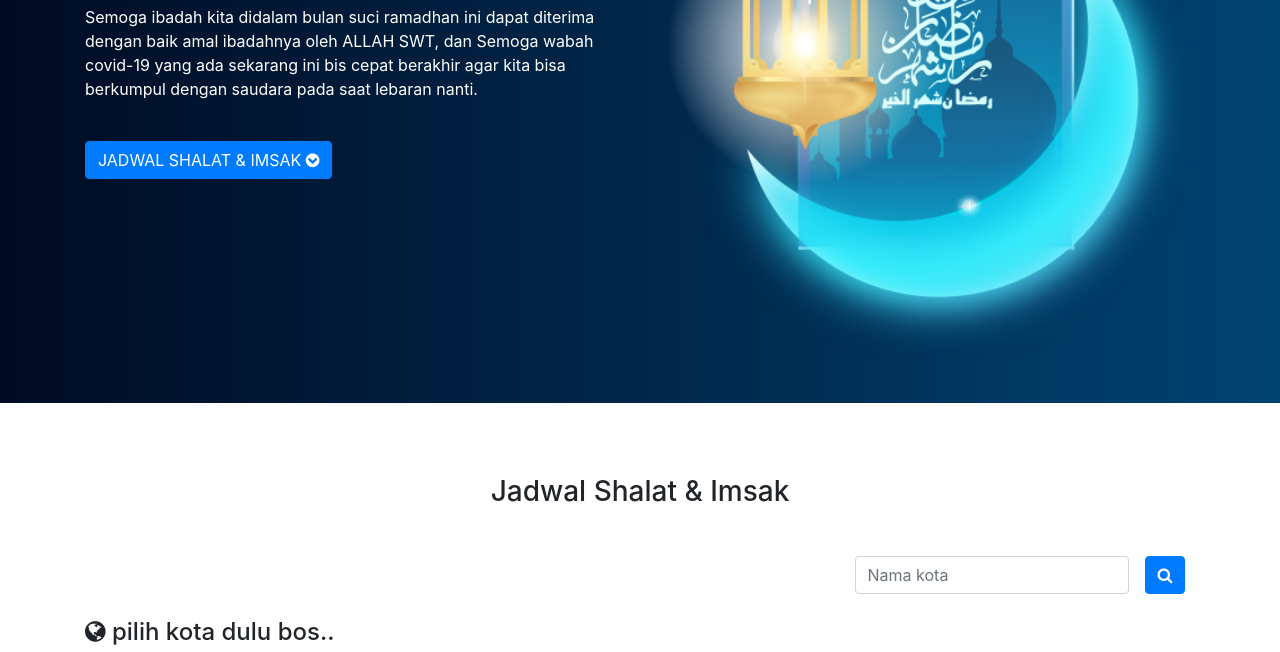
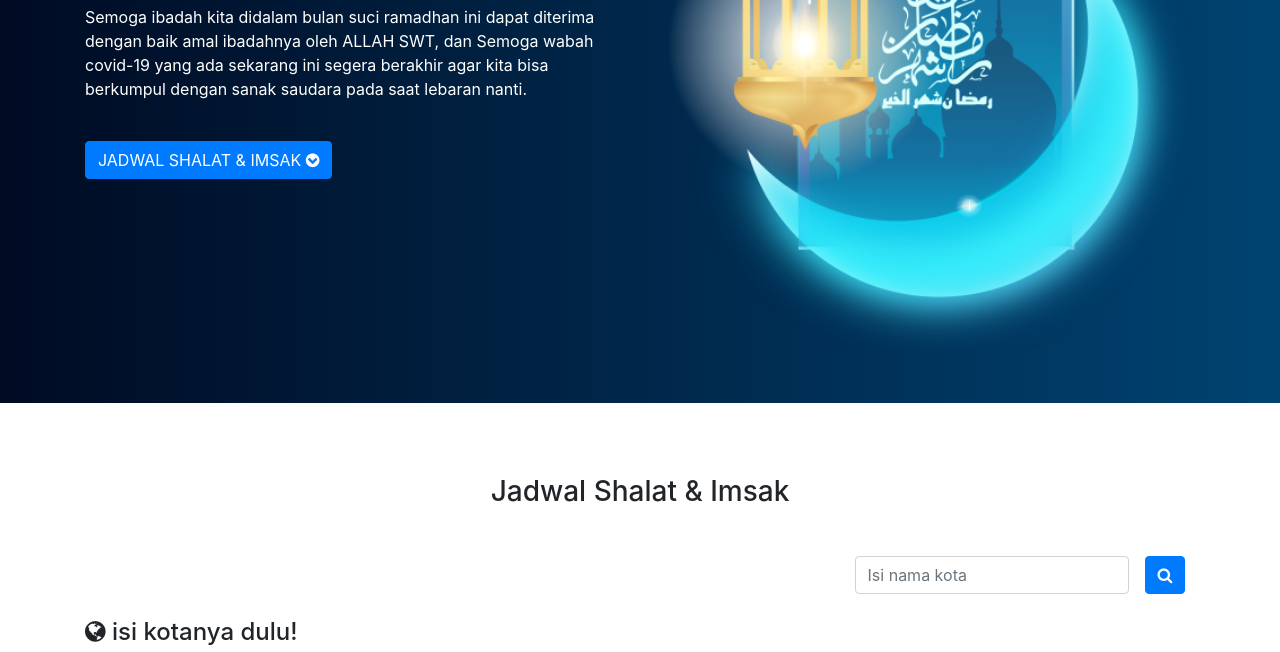
Before and after one commit to sugiyono85/covid-19, a plain HTML site: page ramadhan/index.html in a window 1280 px wide. Shown: the part 321-973 px from the top of the page. Drawn offline with nearby package versions, Linux system fonts and the light colour scheme.

Commit message:
Update index.html

```diff
--- a/ramadhan/index.html
+++ b/ramadhan/index.html
@@ -20,7 +20,7 @@
                 <div class="col-lg-6 py-5 my-5 my-md-0 middle">
                     <div class="text-center text-md-left">
                         <h2 class="text-white text-uppercase">ramadhan 1441 H</h2>
-                        <p class="text-white">Semoga ibadah kita didalam bulan suci ramadhan ini dapat diterima dengan baik amal ibadahnya oleh ALLAH SWT, dan Semoga wabah covid-19 yang ada sekarang ini bis cepat berakhir agar kita bisa berkumpul dengan saudara pada saat lebaran nanti. </p>
+                        <p class="text-white">Semoga ibadah kita didalam bulan suci ramadhan ini dapat diterima dengan baik amal ibadahnya oleh ALLAH SWT, dan Semoga wabah covid-19 yang ada sekarang ini segera berakhir agar kita bisa berkumpul dengan sanak saudara pada saat lebaran nanti. </p>
                         <a href="#jadwal-shalat-imsak" class="btn btn-primary text-uppercase mt-4">jadwal shalat & imsak <i class="fa fa-chevron-circle-down"></i></a>
                     </div>
                 </div>
@@ -38,13 +38,13 @@
                     <div class="col-md-6 col-lg-4 ml-auto">
                         <form action="" class="form-inline py-2 py-lg-4 middle-both">
                             <div class="form-group">
-                                <input type="text" class="form-control mt-3 mt-md-0" placeholder="Nama kota">
+                                <input type="text" class="form-control mt-3 mt-md-0" placeholder="Isi nama kota">
                             </div>
                             <button class="btn btn-primary ml-3" id="btn-search-shalat"><i class="fa fa-search"></i></button>
                         </form>
                     </div>
                 </div>
-                <h4 class="text-center text-md-left"><i class="fa fa-globe"></i> <span id="city-name">pilih kota dulu bos..</span></h4>
+                <h4 class="text-center text-md-left"><i class="fa fa-globe"></i> <span id="city-name">isi kotanya dulu!</span></h4>
                 <div class="row middle-both">
                     <div class="col-lg-4 col-md-6 p-4">
                         <div class="card shadow">
@@ -153,7 +153,7 @@
                 <div class="col-md-4 col-lg-5 pt-3 text-center text-md-left">
                     <h5 class="text-uppercase">API<span class="text-lowercase">s</span></h5>
                     <ul class="list-unstyled">
-                        <li><a href="" class="text-white text-capitalize">Fatimah Api <small><i class="fa fa-external-link"></i></small></a></li>
+                        <li><a href="https://fathimah.docs.apiary.io/" class="text-white text-capitalize">Fathimah Api <small><i class="fa fa-external-link"></i></small></a></li>
                     </ul>
                 </div>
                 <div class="col-md-4 col-lg-3 p-3 text-center">
```
